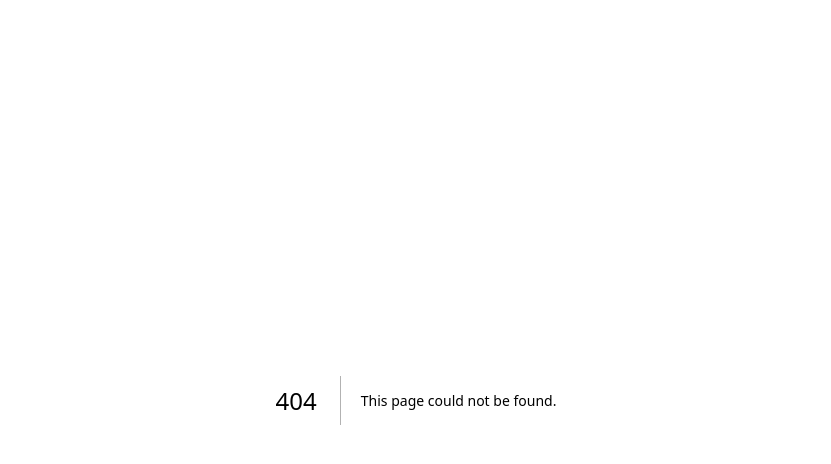
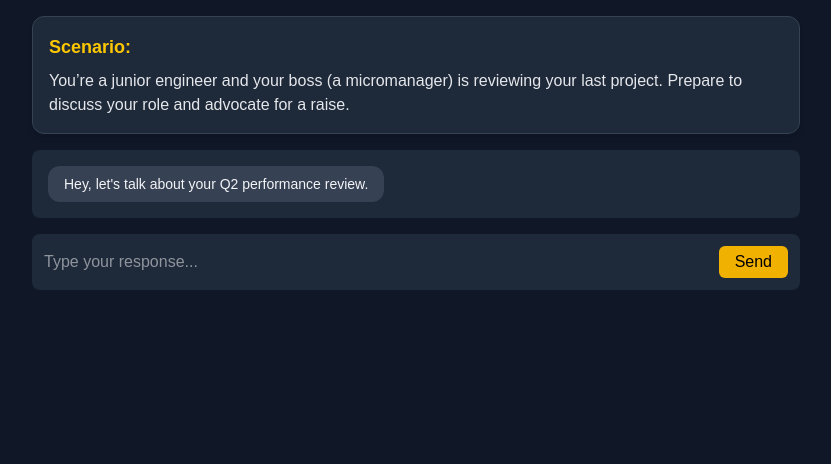
Before and after one commit to VainerAriel/HackThe6ix2025, a Next.js app in the folder frontend/: page /chat in a window 1280 px wide. Before the commit this address had no page. Shown: the top 464 px of the page, without its empty margins (224-1055 px from the left). Built offline with nearby package versions, Linux system fonts and the light colour scheme.

Commit message:
feat(chat): scaffold basic chat interface with scenario card, message bubbles, and input field

```diff
--- /dev/null
+++ b/frontend/src/components/chat/ChatBubble.tsx
@@ -0,0 +1,16 @@
+interface Props {
+  sender: "user" | "ai";
+  text: string;
+}
+
+export default function ChatBubble({ sender, text }: Props) {
+  const isUser = sender === "user";
+  return (
+    <div className={`flex ${isUser ? "justify-end" : "justify-start"}`}>
+      <div className={`px-4 py-2 rounded-xl max-w-[75%] text-sm
+        ${isUser ? "bg-blue-600 text-white" : "bg-gray-700 text-gray-100"}`}>
+        {text}
+      </div>
+    </div>
+  );
+}
--- /dev/null
+++ b/frontend/src/components/chat/ChatInput.tsx
@@ -0,0 +1,27 @@
+import { useState } from "react";
+
+export default function ChatInput({ onSend }: { onSend: (msg: string) => void }) {
+  const [input, setInput] = useState("");
+
+  const handleSubmit = () => {
+    if (!input.trim()) return;
+    onSend(input.trim());
+    setInput("");
+  };
+
+  return (
+    <div className="flex items-center gap-2 bg-gray-800 p-3 rounded-lg">
+      <input
+        type="text"
+        placeholder="Type your response..."
+        value={input}
+        onChange={(e) => setInput(e.target.value)}
+        onKeyDown={(e) => e.key === "Enter" && handleSubmit()}
+        className="flex-1 bg-transparent text-white outline-none"
+      />
+      <button onClick={handleSubmit} className="px-4 py-1 bg-yellow-500 text-black rounded-md hover:bg-yellow-400 transition">
+        Send
+      </button>
+    </div>
+  );
+}
--- /dev/null
+++ b/frontend/src/components/chat/ChatWindow.tsx
@@ -0,0 +1,34 @@
+import { useState } from "react";
+import ChatBubble from "./ChatBubble";
+import ChatInput from "./ChatInput";
+import ScenarioCard from "./ScenarioCard";
+
+export default function ChatWindow() {
+  const [messages, setMessages] = useState([
+    { sender: "ai", text: "Hey, let's talk about your Q2 performance review." }
+  ]);
+
+  const handleSend = (message: string) => {
+    setMessages(prev => [...prev, { sender: "user", text: message }]);
+
+    // TODO: Send to Gemini backend + get AI reply
+    setTimeout(() => {
+      setMessages(prev => [
+        ...prev,
+        { sender: "ai", text: "Interesting. What specifically do you want to improve?" }
+      ]);
+    }, 1000);
+  };
+
+  return (
+    <div className="max-w-3xl mx-auto space-y-4">
+      <ScenarioCard />
+      <div className="bg-gray-800 rounded-lg p-4 max-h-[60vh] overflow-y-auto space-y-2">
+        {messages.map((msg, i) => (
+          <ChatBubble key={i} sender={msg.sender} text={msg.text} />
+        ))}
+      </div>
+      <ChatInput onSend={handleSend} />
+    </div>
+  );
+}
--- /dev/null
+++ b/frontend/src/components/chat/ScenarioCard.tsx
@@ -0,0 +1,11 @@
+export default function ScenarioCard() {
+  return (
+    <div className="bg-gray-800 p-4 rounded-xl shadow-md border border-gray-700">
+      <h2 className="text-lg font-bold text-yellow-400">Scenario:</h2>
+      <p className="mt-2 text-gray-200">
+        You’re a junior engineer and your boss (a micromanager) is reviewing your last project.
+        Prepare to discuss your role and advocate for a raise.
+      </p>
+    </div>
+  );
+}
--- /dev/null
+++ b/frontend/src/pages/chat.tsx
@@ -0,0 +1,9 @@
+import ChatWindow from "@/components/chat/ChatWindow";
+
+export default function ChatPage() {
+  return (
+    <div className="min-h-screen bg-gray-900 text-white p-4">
+      <ChatWindow />
+    </div>
+  );
+}
```
